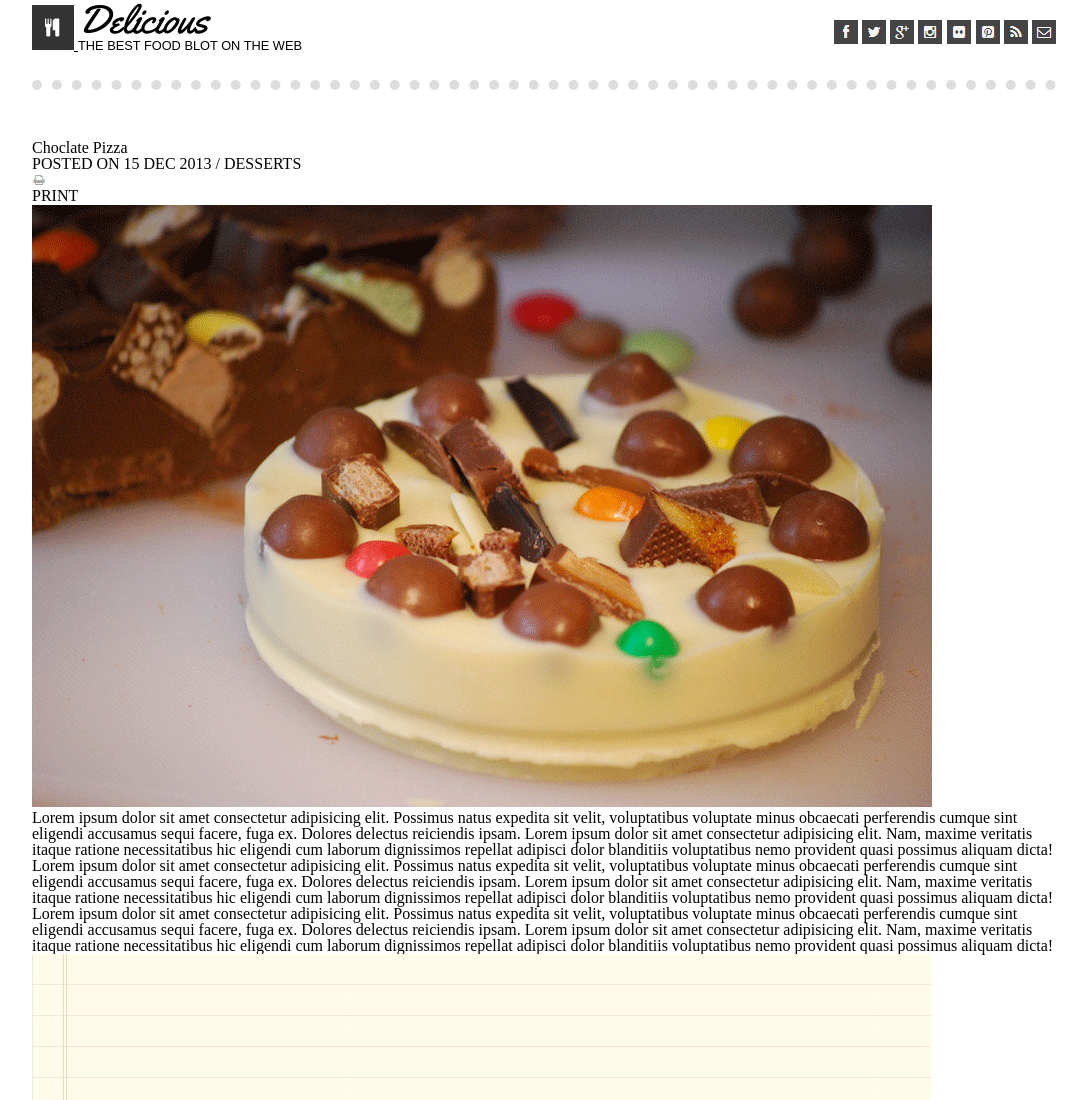
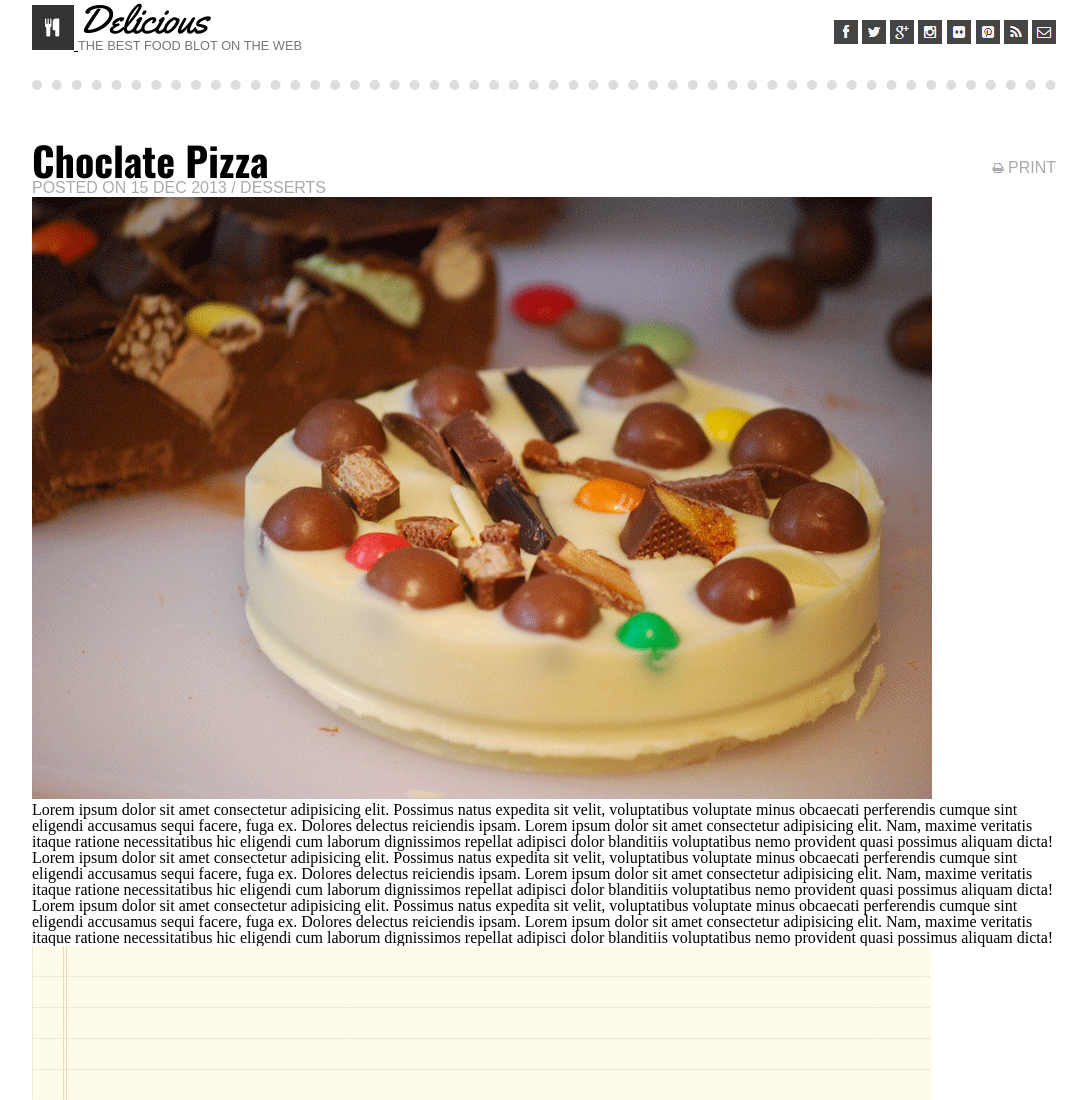
Before and after one commit to naughtnowwhen/chocolate-pizza, a plain HTML site: page index.html in a window 1280 px wide. Shown: the top 1100 px of the page, without its empty margins (96-1183 px from the left). Drawn offline with nearby package versions, Linux system fonts and the light colour scheme; a web font is replaced by a local one.

Commit message:
start main

```diff
--- a/index.html
+++ b/index.html
@@ -29,15 +29,14 @@
         <li><a href="#"><img src="img/insta-icon.png" alt=""></a></li>
         <li><a href="#"><img src="img/flic-icon.png" alt=""></a></li>
         <li><a href="#"><img src="img/pint-icon.png" alt=""></a></li>
-
-          <li><a href="#"><img src="img/rss-icon.png" alt=""></a></li>
-          <li><a href="#"><img src="img/mail-icon.png" alt=""></a></li>
+        <li><a href="#"><img src="img/rss-icon.png" alt=""></a></li>
+        <li><a href="#"><img src="img/mail-icon.png" alt=""></a></li>
       </ul>
     </div>
   </header>
 
   <main>
-    <section>
+    <div>
       <div>
         <h1>Choclate Pizza</h1>
         <h3>POSTED ON 15 DEC 2013 / DESSERTS</h3>
@@ -46,7 +45,7 @@
         <img src="img/print-icon.png" alt="">
         <h3>PRINT</h3>
       </div>
-    </section>
+    </div>
 
     <article>
       <img src="img/choco-pizza.png" alt="">
--- a/style.css
+++ b/style.css
@@ -35,9 +35,34 @@ header h1 {
 header h3{
     font-family: 'Strait', sans-serif;
     font-size: 80%;
+    color: #777;
 }
 
 header li {
 display: inline-block;
-/* float: right; */
 }
+
+main>div>div {
+  display: inline-block;
+}
+
+/* Print section */
+main>div>div:last-child {
+  float: right;
+  margin-top: 20px;
+}
+
+/* Print Word and Icon */
+main>div>div:last-child>* {
+  display: inline-block;
+}
+
+main h1 {
+  font-family: 'Oswald', sans-serif;
+  font-size: 250%;
+}
+
+main h3 {
+  font-family: 'Strait', sans-serif;
+  color: #aaa;
+}
```
